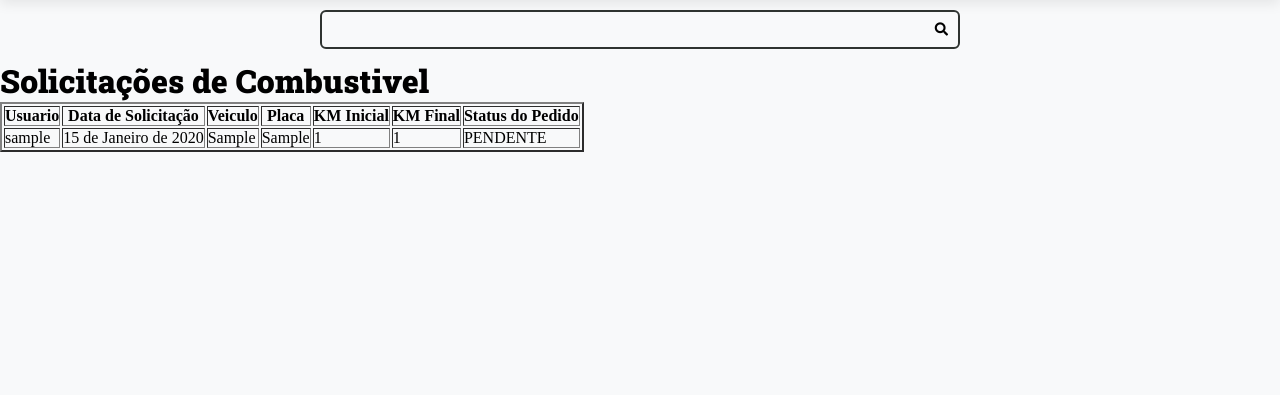
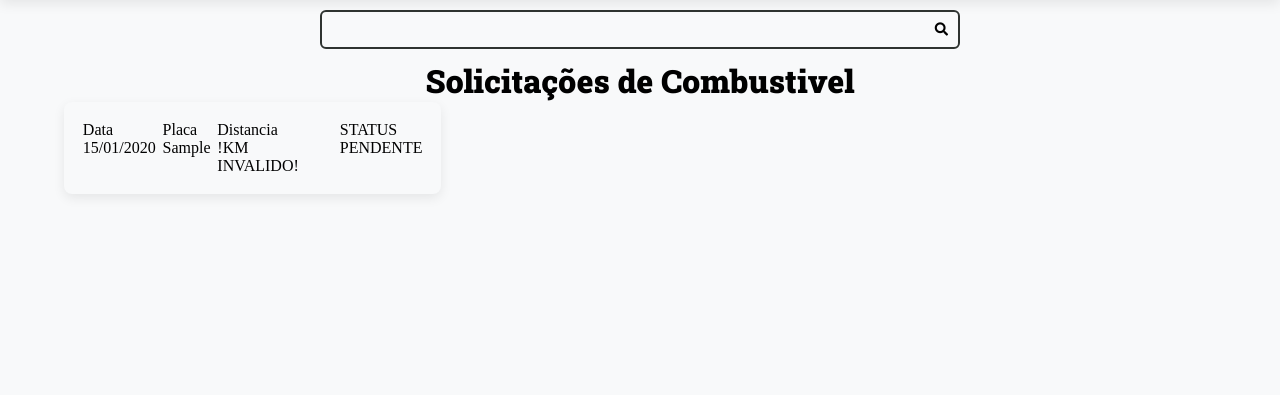
Before and after one commit to machadopy/fuelproject, a Django app: template reembolsos/templates/reembolsos/search.html in a window 1280 px wide. Shown: the part 73-468 px from the top of the page. Run offline with Django 5.2, Linux system fonts and the light colour scheme; tables that the repository leaves empty hold one stand-in row (values such as "Sample post"); the template is opened without the code that fills it: values that come from a table or form of the project are taken from there, most other values are stand-ins (such as "Sample title", 1, 10 or a date in 2020); some libraries are stand-ins or nearby versions.

Commit message:
feat: update search functionality to include status mapping and improve filtering

```diff
--- a/reembolsos/templates/reembolsos/search.html
+++ b/reembolsos/templates/reembolsos/search.html
@@ -3,39 +3,10 @@
 
 {% block main %}
 {% include 'partials/_searchbar.html' %}
-
-
-<h1>Solicitações de Combustivel</h1>
-
-<table border="2">
-    <tr>
-        <th>Usuario</th>
-        <th>Data de Solicitação</th>
-        <th>Veiculo</th>
-        <th>Placa</th>
-        <th>KM Inicial</th>
-        <th>KM Final</th>
-        <th>Status do Pedido</th>
-    </tr>
-    {% for item in solicitacoes %}
-    <tr>
-        <td>{{item.usuario.username}}</td>
-        <td>{{item.data_solicitacao}}</td>
-        <td>{{item.veiculo.modelo}}</td>
-        <td>{{item.veiculo.placa}}</td>
-        <td>{{item.km_inicial}}</td>
-        <td>{{item.km_final}}</td>
-        <td>{{ item.get_status_display }}</td>
-    </tr>
-    {% endfor %}
-</table>
-
-
+<div class="title-reembolsos">
+    <h1 class="h1-solici">Solicitações de Combustivel</h1>
+</div>
+{% include 'partials/_forreembolsos.html' %}
 
 
 {% endblock %}
-    <ul>
-        <ol>
-
-        </ol>
-    </ul>
```
Also changed, not shown: reembolsos/views.py (+13 -4 lines).
